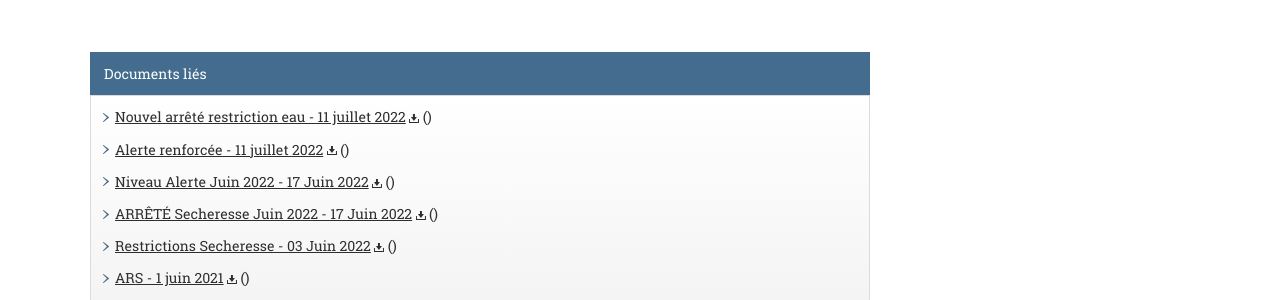
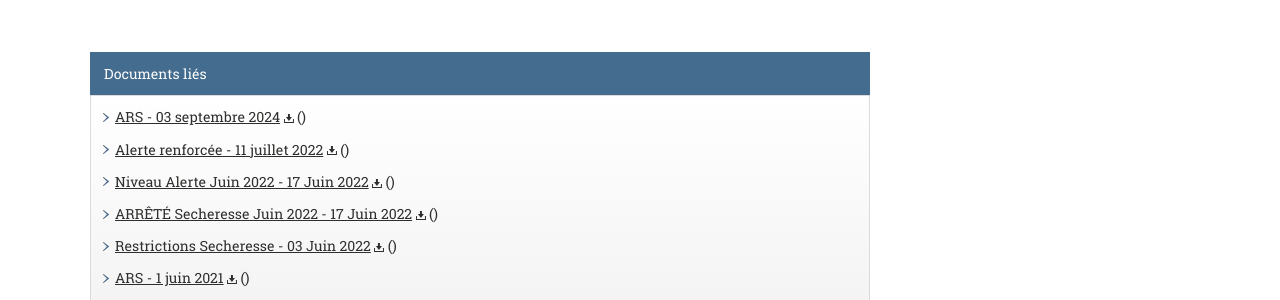
Before and after one commit to Flaux-Village/flaux-village.github.io, a Jekyll site: the page built from eau.md, in a window 1280 px wide. Shown: the part 1116-1416 px from the top of the page. Built offline with Jekyll 4.4.1, drawn with Linux system fonts in a browser that asks for light colours.

Commit message:
Update eau.md

```diff
--- a/eau.md
+++ b/eau.md
@@ -21,9 +21,9 @@ menu_secondaire:
   addresse: /csi.html
 
 documents:
-- fiche: Nouvel arrêté restriction eau
-  date_texte: 11 juillet 2022
-  addresse: /assets/documents/nouvel arrêté restriction eau ete 2022.pdf
+- fiche: ARS
+  date_texte: 03 septembre 2024
+  addresse: /assets/documents/ARS 2024.pdf
 - fiche: Alerte renforcée
   date_texte: 11 juillet 2022
   addresse: /assets/documents/alerte renforcée ete 2022.pdf
```
